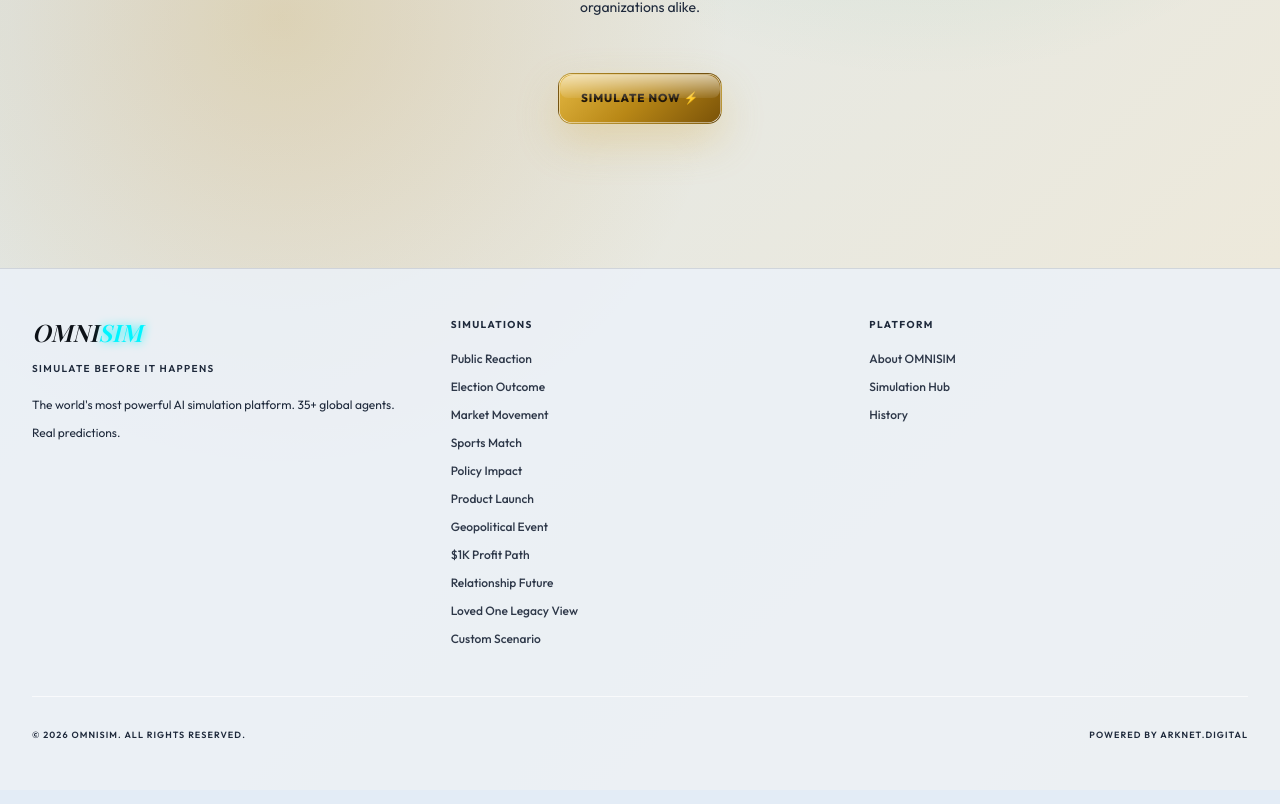
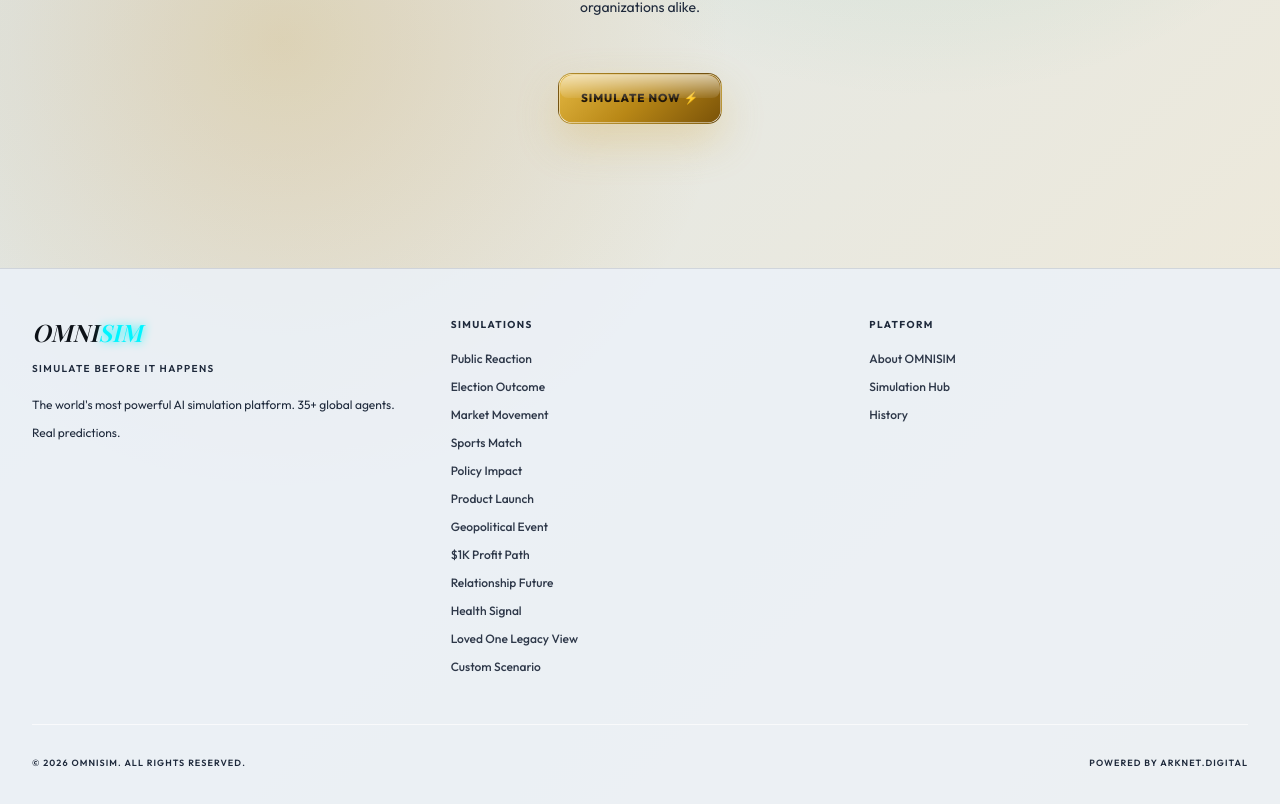
Before and after one commit to jayblast-spec/omnisim, a Next.js app: page / in a window 1280 px wide. Shown: the part 4040-4844 px from the top of the page. Built offline with nearby package versions, Linux system fonts and the light colour scheme.

Commit message:
feat: add health signal to footer

```diff
--- a/components/Footer.tsx
+++ b/components/Footer.tsx
@@ -37,6 +37,7 @@
                 ["Geopolitical Event", "/simulate/geopolitical"],
                 ["$1K Profit Path", "/simulate/profit-path"],
                 ["Relationship Future", "/simulate/relationship"],
+                ["Health Signal", "/simulate/health-signal"],
                 ["Loved One Legacy View", "/simulate/legacy-view"],
                 ["Custom Scenario", "/simulate/custom"],
               ].map(([label, href]) => (
```
